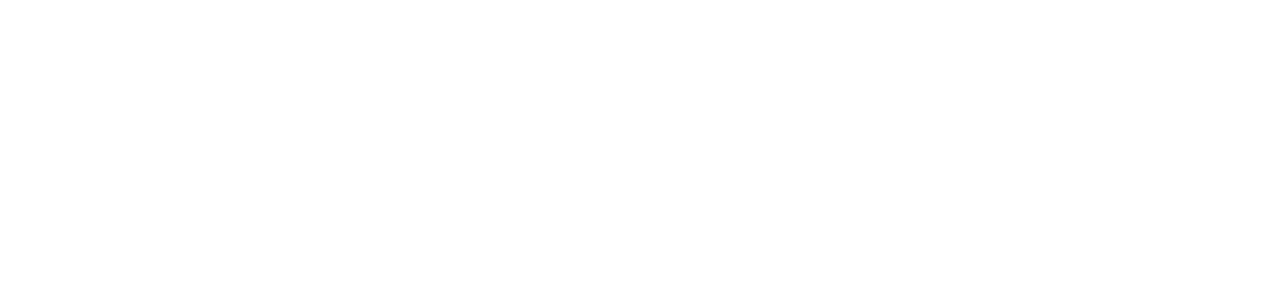
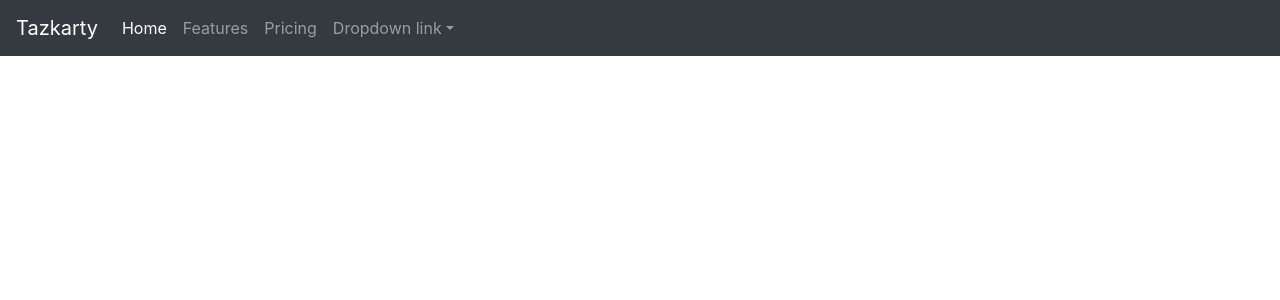
Before and after one commit to OmarTaher11/Tazkarty, a Next.js app in the folder Front-End/tazkarty/: page / in a window 1280 px wide. Shown: the top 300 px of the page. Built offline with nearby package versions, Linux system fonts and the light colour scheme.

Commit message:
added a bootstrap navbar

```diff
--- a/Front-End/tazkarty/pages/index.js
+++ b/Front-End/tazkarty/pages/index.js
@@ -1,8 +1,70 @@
-import Head from 'next/head'
-import styles from '../styles/Home.module.css'
+import Head from "next/head";
+import styles from "../styles/Home.module.css";
 
 export default function Home() {
   return (
-    <div></div>
-  )
+    <header>
+      <nav className="navbar navbar-expand-lg navbar-dark bg-dark">
+        <a className="navbar-brand" href="#">
+          Tazkarty
+        </a>
+        <button
+          className="navbar-toggler"
+          type="button"
+          data-toggle="collapse"
+          data-target="#navbarNavDropdown"
+          aria-controls="navbarNavDropdown"
+          aria-expanded="false"
+          aria-label="Toggle navigation"
+        >
+          <span className="navbar-toggler-icon"></span>
+        </button>
+        <div className="collapse navbar-collapse" id="navbarNavDropdown">
+          <ul className="navbar-nav">
+            <li className="nav-item active">
+              <a className="nav-link" href="#">
+                Home <span className="sr-only">(current)</span>
+              </a>
+            </li>
+            <li className="nav-item">
+              <a className="nav-link" href="#">
+                Features
+              </a>
+            </li>
+            <li className="nav-item">
+              <a className="nav-link" href="#">
+                Pricing
+              </a>
+            </li>
+            <li className="nav-item dropdown">
+              <a
+                className="nav-link dropdown-toggle"
+                href="#"
+                id="navbarDropdownMenuLink"
+                data-toggle="dropdown"
+                aria-haspopup="true"
+                aria-expanded="false"
+              >
+                Dropdown link
+              </a>
+              <div
+                className="dropdown-menu"
+                aria-labelledby="navbarDropdownMenuLink"
+              >
+                <a className="dropdown-item" href="#">
+                  Action
+                </a>
+                <a className="dropdown-item" href="#">
+                  Another action
+                </a>
+                <a className="dropdown-item" href="#">
+                  Something else here
+                </a>
+              </div>
+            </li>
+          </ul>
+        </div>
+      </nav>
+      </header>
+  );
 }
```
